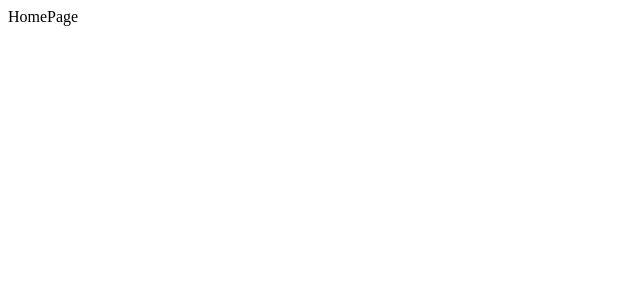
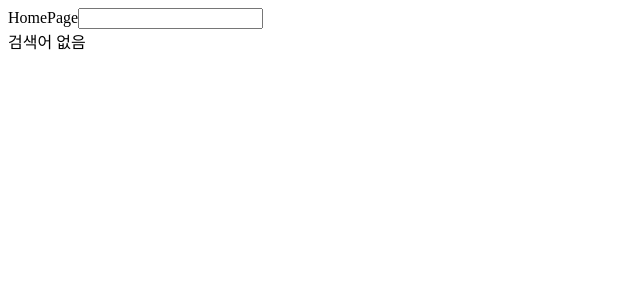
Before and after one commit to 0miiii/Implement-search-bar, a React (Vite) app: page / in a window 1280 px wide. Shown: the top 300 px of the page, without its empty margins (0-640 px from the left). Built offline with nearby package versions, Linux system fonts and the light colour scheme.

Commit message:
feat: #1 검색할 때 데이터 페칭 및 추천 검색어 렌더링
데이터를 페치할 때 console에 calling api가 출력됩니다

```diff
--- a/src/pages/HomePage/HomePage.tsx
+++ b/src/pages/HomePage/HomePage.tsx
@@ -1,3 +1,32 @@
+import { useState } from "react";
+import { searchService } from "../../services";
+import { Input, RecommendedSearch } from "../../components";
+import { sick } from "../../types";
+
 export const HomePage = () => {
-  return <div>HomePage</div>;
+  const [searchResult, setSearchResult] = useState<sick[]>([]);
+
+  const fetchData = async (query: string) => {
+    console.info("calling api");
+    try {
+      const response = await searchService(query);
+      setSearchResult(response);
+    } catch (error) {
+      console.error("데이터 요청 실패:", error);
+    }
+  };
+
+  const fetchDataByInputChange = (
+    event: React.ChangeEvent<HTMLInputElement>,
+  ) => {
+    fetchData(event.target.value);
+  };
+
+  return (
+    <div>
+      HomePage
+      <Input onChange={fetchDataByInputChange} />
+      <RecommendedSearch sickInfo={searchResult} />
+    </div>
+  );
 };
```
